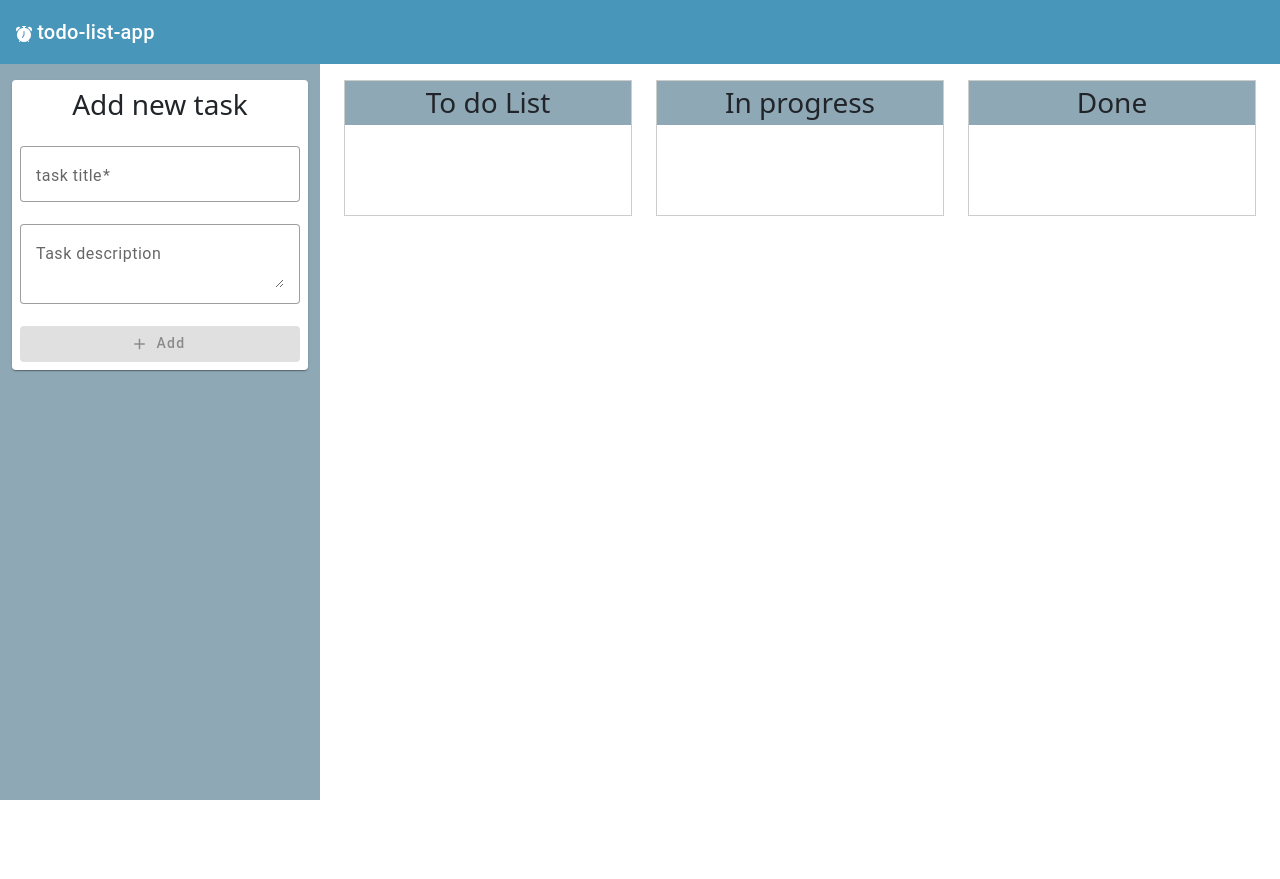
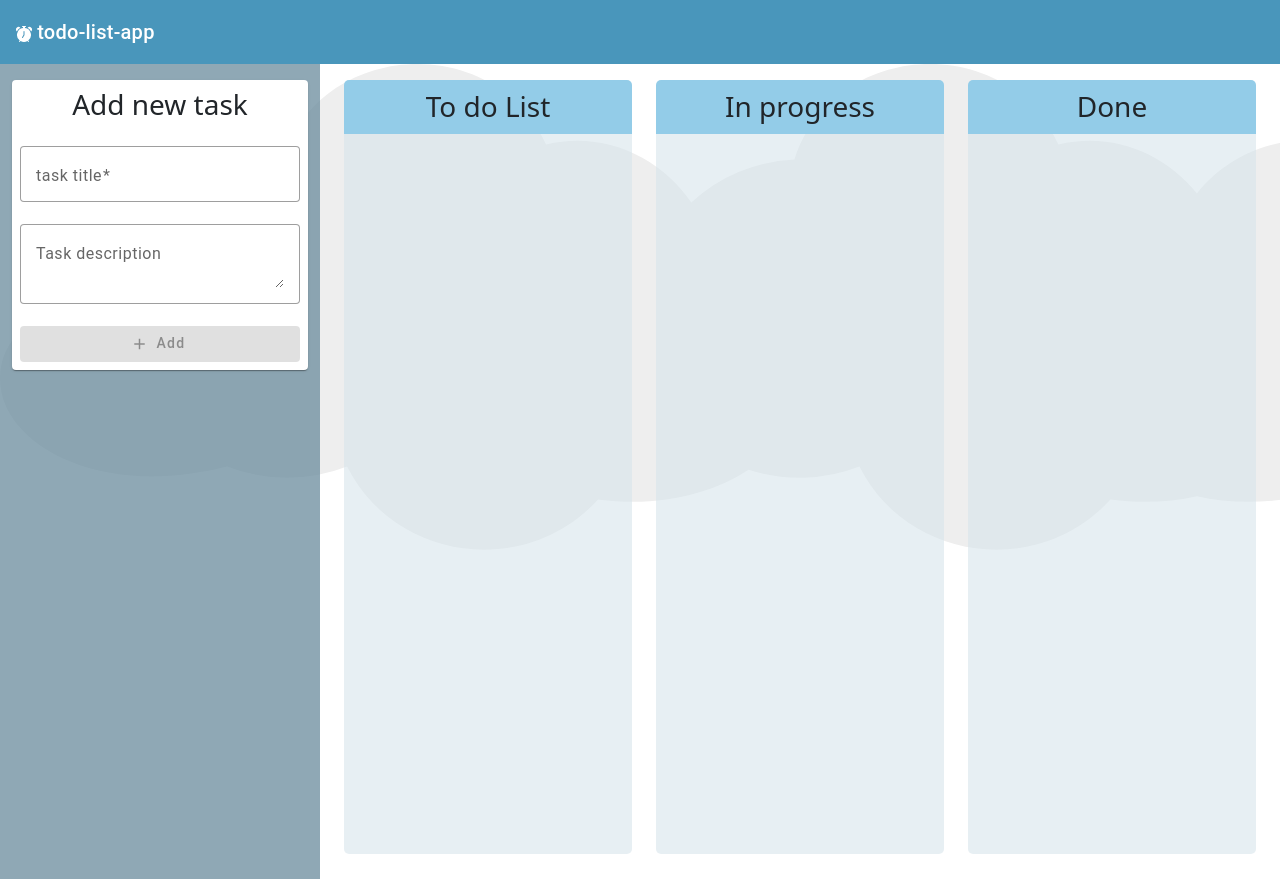
Before and after one commit to rajibjonchhen/todo-list-angular, an Angular app: page / in a window 1280 px wide. Before the commit the page ends 800 px from the top, so only its background shows below. Built offline with nearby package versions, Linux system fonts and the light colour scheme.

Commit message:
styling add the todo list box

```diff
--- a/src/app/app.component.html
+++ b/src/app/app.component.html
@@ -48,11 +48,12 @@
         <svg class="material-icons" xmlns="http://www.w3.org/2000/svg" width="24" height="24" viewBox="0 0 24 24"><path d="M10 6L8.59 7.41 13.17 12l-4.58 4.59L10 18l6-6z" fill="#1976d2"/><path d="M0 0h24v24H0z" fill="none"/></svg>
       </a>
   </footer> -->
-
-  <!-- <svg id="clouds" xmlns="http://www.w3.org/2000/svg" width="2611.084" height="485.677" viewBox="0 0 2611.084 485.677">
+<div class="cloud-bg">
+  <svg id="clouds" xmlns="http://www.w3.org/2000/svg" width="2611.084" height="485.677" viewBox="0 0 2611.084 485.677">
     <title>Gray Clouds Background</title>
     <path id="Path_39" data-name="Path 39" d="M2379.709,863.793c10-93-77-171-168-149-52-114-225-105-264,15-75,3-140,59-152,133-30,2.83-66.725,9.829-93.5,26.25-26.771-16.421-63.5-23.42-93.5-26.25-12-74-77-130-152-133-39-120-212-129-264-15-54.084-13.075-106.753,9.173-138.488,48.9-31.734-39.726-84.4-61.974-138.487-48.9-52-114-225-105-264,15a162.027,162.027,0,0,0-103.147,43.044c-30.633-45.365-87.1-72.091-145.206-58.044-52-114-225-105-264,15-75,3-140,59-152,133-53,5-127,23-130,83-2,42,35,72,70,86,49,20,106,18,157,5a165.625,165.625,0,0,0,120,0c47,94,178,113,251,33,61.112,8.015,113.854-5.72,150.492-29.764a165.62,165.62,0,0,0,110.861-3.236c47,94,178,113,251,33,31.385,4.116,60.563,2.495,86.487-3.311,25.924,5.806,55.1,7.427,86.488,3.311,73,80,204,61,251-33a165.625,165.625,0,0,0,120,0c51,13,108,15,157-5a147.188,147.188,0,0,0,33.5-18.694,147.217,147.217,0,0,0,33.5,18.694c49,20,106,18,157,5a165.625,165.625,0,0,0,120,0c47,94,178,113,251,33C2446.709,1093.793,2554.709,922.793,2379.709,863.793Z" transform="translate(142.69 -634.312)" fill="#eee"/>
-  </svg> -->
+  </svg>
+</div>
 
 </div>
 
--- a/src/app/app.component.scss
+++ b/src/app/app.component.scss
@@ -0,0 +1,4 @@
+.cloud-bg{
+  position: fixed;
+  z-index: -1;
+}
--- a/src/app/components/todo/todo.component.scss
+++ b/src/app/components/todo/todo.component.scss
@@ -18,20 +18,25 @@
   margin: 0 25px 25px 0;
   display: inline-block;
   vertical-align: top;
-  border: solid 1px #ccc;
+  // border: solid 1px #ccc;
+  border-radius: 5px;
+  overflow: hidden;
 }
 
 .example-list {
-  min-height: 90px;
+  min-height: 90vh;
   background: white;
   overflow: hidden;
   display: block;
+  padding: 3px;
+  background: rgba(215, 228, 234, 0.589);
 }
 
 .example-box {
-
+  margin: 5px;
+  border-radius: 5px;
   padding: 20px 10px;
-  border-bottom: solid 1px #ccc;
+  border: solid 1px #ccc;
   color: rgba(0, 0, 0, 0.87);
   display: flex;
   flex-direction: row;
@@ -59,9 +64,9 @@
   transition: transform 250ms cubic-bezier(0, 0, 0.2, 1);
 }
 
-.example-box:last-child {
-  border: none;
-}
+// .example-box:last-child {
+//   border: none;
+// }
 
 .example-list.cdk-drop-list-dragging .example-box:not(.cdk-drag-placeholder) {
   transition: transform 250ms cubic-bezier(0, 0, 0.2, 1);
@@ -74,8 +79,8 @@
 }
 
 .column-title{
-  background-color: rgba(108, 141, 158, 0.759);
-  padding:5px;
+  background-color: rgb(147, 204, 232);
+  padding:10px 5px;
   margin:auto;
   text-align: center;
 }
```
